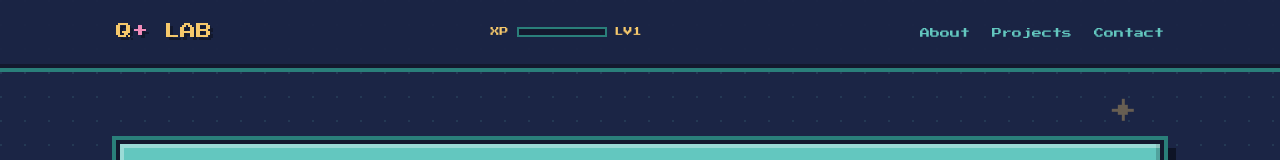
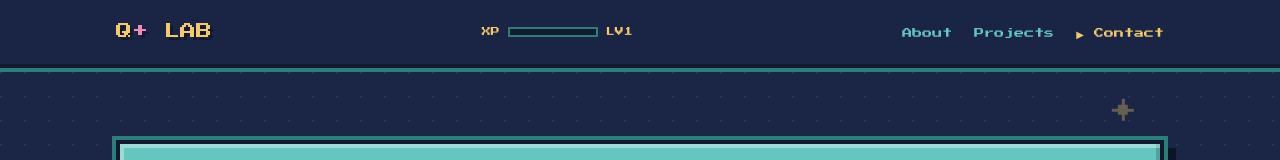
Before and after one commit to yiyu-tian/qpluslab, a plain HTML site: page index.html in a window 1280 px wide. Shown: the top 160 px of the page. Drawn offline with Linux system fonts and the light colour scheme.

Commit message:
Highlight Contact in nav when scrolled to bottom or clicked
Co-Authored-By: Claude Opus 5.5 <noreply@anthropic.com>

```diff
--- a/index.html
+++ b/index.html
@@ -652,9 +652,11 @@ research/ impact/</pre>
     const y = window.scrollY + 120;
     let idx = -1;
     sections.forEach((s, i) => { if (s && s.offsetTop <= y) idx = i; });
+    if (innerHeight + scrollY >= document.documentElement.scrollHeight - 4) idx = sections.length - 1;
     links.forEach((a, i) => a.classList.toggle('active', i === idx));
   };
   window.addEventListener('scroll', onScroll, { passive: true }); onScroll();
+  links.forEach((a, i) => a.addEventListener("click", () => setTimeout(() => links.forEach((b, j) => b.classList.toggle("active", j === i)), 650)));
 
   // typewriter tagline
   const el = document.getElementById('typed');
```
